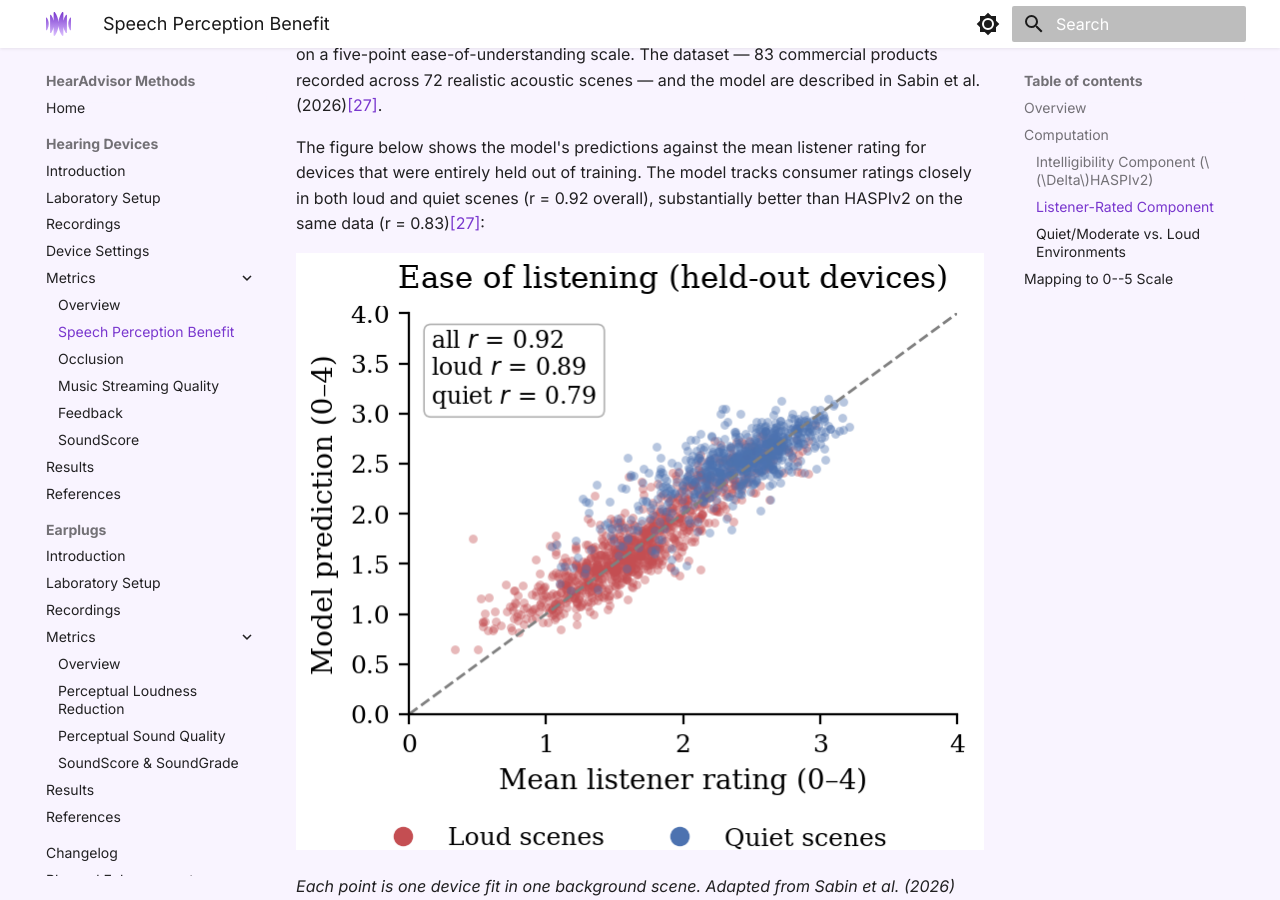
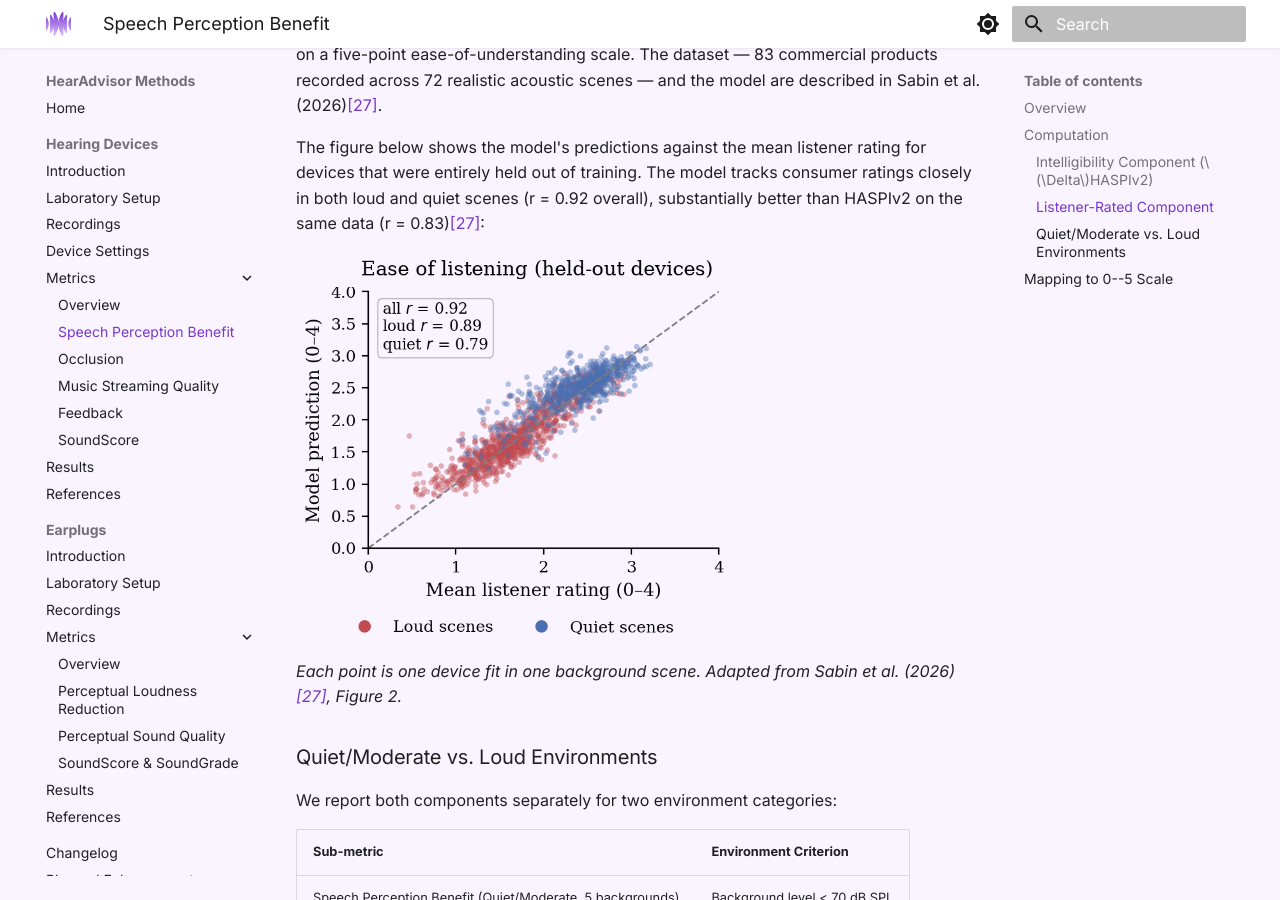
Before and after one commit to asabin/hearadvisor-methods, an MkDocs documentation site: the page built from docs/hearing-devices/metrics/speech-perception.md, in a window 1280 px wide and 900 px high, scrolled down 1323 px. Built offline with MkDocs 1.6.1 and Material for MkDocs 9.7.7, drawn with Linux system fonts in a browser that asks for light colours.

Commit message:
methods: shrink scatter figure and use transparent background
Co-authored-by: Cursor <cursoragent@cursor.com>

```diff
--- a/docs/hearing-devices/metrics/speech-perception.md
+++ b/docs/hearing-devices/metrics/speech-perception.md
@@ -31,7 +31,7 @@ The training data come from our Blind Listening Challenge: over 100,000 quality-
 
 The figure below shows the model's predictions against the mean listener rating for devices that were entirely held out of training. The model tracks consumer ratings closely in both loud and quiet scenes (r = 0.92 overall), substantially better than HASPIv2 on the same data (r = 0.83)[[27]](../references.md):
 
-![Predicted vs. actual listener ratings for the listener-rated model on held-out devices](../assets/fig7-speech-predicted-vs-actual.png)
+![Predicted vs. actual listener ratings for the listener-rated model on held-out devices](../assets/fig7-speech-predicted-vs-actual.png){ width="440" }
 
 *Each point is one device fit in one background scene. Adapted from Sabin et al. (2026)[[27]](../references.md), Figure 2.*
 
```
Also changed, not shown: docs/hearing-devices/assets/fig7-speech-predicted-vs-actual.png.
